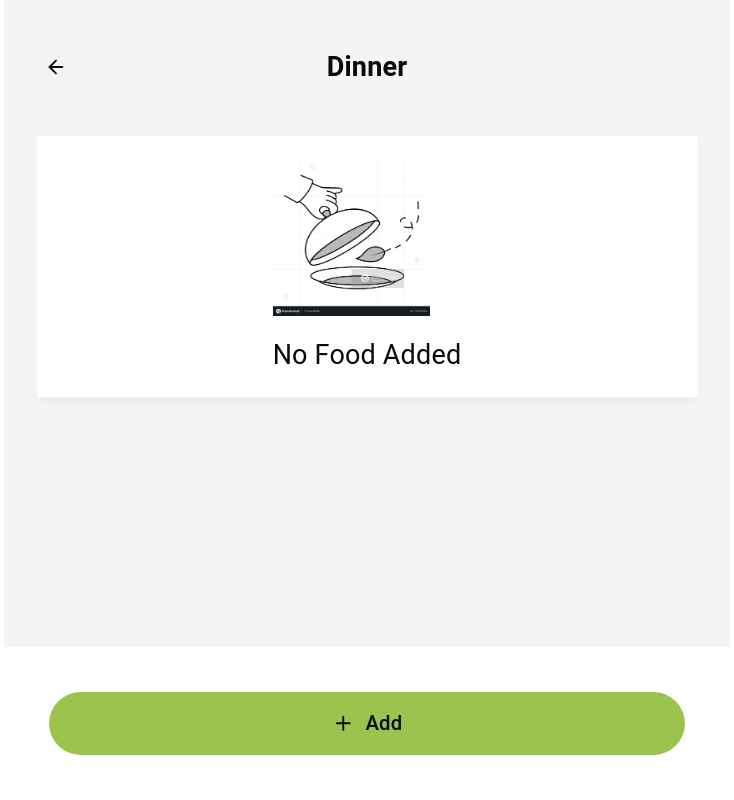
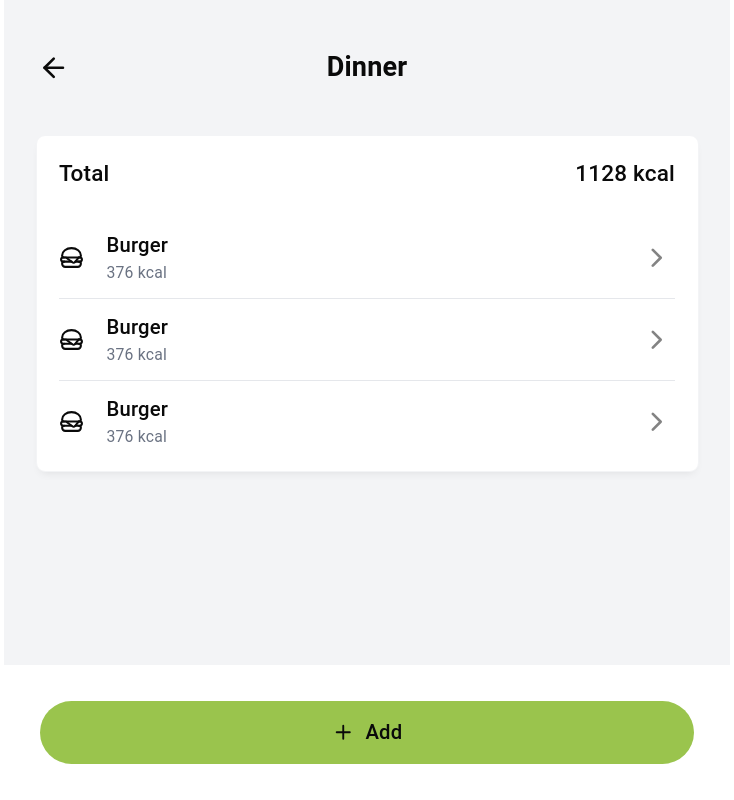
Before and after one commit to RupanSamanta/nutrify, a React (Vite) app in the folder client/: page / in a window 1280 px wide. Shown: the whole page, without its empty margins (273-1007 px from the left). Built offline with nearby package versions, Linux system fonts and the light colour scheme; a web font is replaced by a local one.

Commit message:
feat: add FoodList and DeleteLogDialog components; integrate swipeable functionality and calorie summary in MealDashboard

```diff
--- a/client/package.json
+++ b/client/package.json
@@ -20,6 +20,7 @@
     "react": "^19.2.8",
     "react-day-picker": "^10.0.2",
     "react-dom": "^19.2.8",
+    "react-swipeable": "^7.0.2",
     "shadcn": "^4.21.1",
     "tailwindcss": "^4.3.3",
     "tw-animate-css": "^1.4.0"
--- /dev/null
+++ b/client/src/components/meal/DeleteLogDialog.jsx
@@ -0,0 +1,28 @@
+import { AlertDialog, AlertDialogAction, AlertDialogCancel, AlertDialogContent, AlertDialogDescription, AlertDialogFooter, AlertDialogHeader, AlertDialogTitle, AlertDialogTrigger } from "@/components/ui/alert-dialog"
+import { Button } from "@/components/ui/button"
+import { Trash } from "lucide-react"
+
+const DeleteLogDialog = () => {
+    return (
+        <AlertDialog>
+            <AlertDialogTrigger render={
+                <Button variant="destructive" className="absolute size-12 right-0 top-1/2 -translate-y-1/2 rounded-md rounded-l-none"><Trash className="size-5!" /></Button>
+            } />
+            <AlertDialogContent size="sm">
+                <AlertDialogHeader>
+                    <AlertDialogTitle className="font-medium text-red-700 text-lg">Delete</AlertDialogTitle>
+                    <AlertDialogDescription className="flex flex-col gap-1 mt-3 mb-3">
+                        <span className="font-medium text-black">Sure you want to delete this food log?</span>
+                        <span className="text-sm">This action cannot be undone</span>
+                    </AlertDialogDescription>
+                </AlertDialogHeader>
+                <AlertDialogFooter className="*:text-black *:p-5 *:rounded-full *:font-medium">
+                    <AlertDialogCancel className="bg-gray-200 hover:bg-gray-300 border-none">Cancel</AlertDialogCancel>
+                    <AlertDialogAction className="bg-themegreen hover:bg-themegreen">Continue</AlertDialogAction>
+                </AlertDialogFooter>
+            </AlertDialogContent>
+        </AlertDialog>
+    )
+}
+
+export default DeleteLogDialog
--- /dev/null
+++ b/client/src/components/meal/FoodList.jsx
@@ -0,0 +1,42 @@
+import { Button } from "@/components/ui/button"
+import { ChevronRight, Hamburger } from "lucide-react"
+import { useEffect, useState } from "react"
+import { useSwipeable } from "react-swipeable"
+import DeleteLogDialog from "./DeleteLogDialog"
+
+const FoodList = ({ data }) => {
+    const [show, setShow] = useState(false);
+    const handler = useSwipeable({
+        onSwipedLeft: () => {
+            setShow((p) => !p);
+        },
+        delta: 30,
+        trackMouse: true,
+        trackTouch: true,
+        preventScrollOnSwipe: true
+    });
+
+    useEffect(() => {
+        document.addEventListener('click', (e) => {
+            setShow((p)=> !p);
+        });
+    }, []);
+
+    return (
+        <div className="relative flex py-3 overflow-hidden">
+            <DeleteLogDialog />
+            <div {...handler} className="flex flex-1 justify-between items-center bg-white z-10 transition-all" style={{translate: show ? -40 : 0}}>
+                {data?.icon ? <img src={data?.icon ? data.icon : ""} className="size-13" /> : <Hamburger size={25} />}
+                <div className="flex flex-col flex-1 text-left pl-5">
+                    <div className="flex items-center gap-2 text-lg font-medium capitalize">{data.name}</div>
+                    <div className="flex items-center gap-3">
+                        <div className="text-sm text-gray-500">{data.calories} kcal</div>
+                    </div>
+                </div>
+                <Button variant="outline" size="icon" disabled className="rounded-full outline-none border-none"><ChevronRight strokeWidth={2} className="size-7!" /></Button>
+            </div>
+        </div>
+    )
+}
+
+export default FoodList
--- a/client/src/components/meal/MealDashboard.jsx
+++ b/client/src/components/meal/MealDashboard.jsx
@@ -2,26 +2,40 @@ import { ArrowLeft, Plus } from "lucide-react"
 
 import NoFood from "@/assets/icons/nofood.png"
 import { Button } from "../ui/button"
+import FoodList from "./FoodList";
 
-const MealDashboard = ({title="Dinner", foodList=[]}) => {
+const MealDashboard = ({ title = "Dinner", foodList = [] }) => {
+    foodList = [
+        { icon: '', name: 'Burger', calories: 376 },
+        { icon: '', name: 'Burger', calories: 376 },
+        { icon: '', name: 'Burger', calories: 376 }
+    ];
+    const totalCalories = foodList.map((obj) => obj.calories).reduce((a, b) => a + b);
     return (
-        <div className="meal-dashboard  relative h-full p-6 px-7 bg-gray-100 *:w-full *:px-2 *:py-5">
+        <div className="meal-dashboard relative h-full p-6 px-7 bg-gray-100 *:w-full *:px-2 *:py-5">
             <div className="relative py-4 mb-3">
-                <ArrowLeft size={22} className="absolute top-1/2 -translate-y-1/2" />
+                <Button variant="outline" size="icon" className="absolute left-0 top-1/2 -translate-y-1/2 border-none bg-transparent"><ArrowLeft className="size-7!" /></Button>
                 <div className="text-2xl font-bold">{title}</div>
             </div>
-            <div className="nutrient-dashboard my-6 border bg-white border-gray-100 shadow-[0_5px_10px_-5px_rgba(0,0,0,0.1)]">
-                {foodList.length ?
-                    <></> :
-                    <div className="grid gap-5 justify-center">
-                        <img src={NoFood} className="size-35" />
-                        <div className="text-2xl">No Food Added</div>
+            {foodList.length ?
+                <div className="nutrient-dashboard my-6 px-5! rounded-md border bg-white border-gray-100 shadow-[0_5px_10px_-5px_rgba(0,0,0,0.1)] *:border-b *:border-gray-200 *:first:border-none *:last:border-none *:last:p-0 *:last:mt-3">
+                    <div className="flex justify-between text-xl font-medium pb-3 mb-3">
+                        <span className="">Total</span>
+                        <span>{totalCalories} kcal</span>
                     </div>
-                }
-            </div>
-            <div className="absolute bg-white bottom-0 left-0 p-10! m-0">
+                    {foodList.map((data, ind) => {
+                        return <FoodList key={ind} data={data} />
+                    })}
+                </div>
+                :
+                <div className="grid gap-5 place-items-center translate-y-20">
+                    <img src={NoFood} className="size-50" />
+                    <div className="text-2xl">No Food Added</div>
+                </div>
+            }
+            <div className="absolute bg-white bottom-0 left-0 p-8! m-0">
                 <Button variant="outline" className="w-full rounded-full bg-themegreen py-7! border-none text-lg" >
-                    <Plus className="size-5! mr-1"/> Add
+                    <Plus className="size-5! mr-1" /> Add
                 </Button>
             </div>
         </div>
--- /dev/null
+++ b/client/src/components/ui/alert-dialog.jsx
@@ -0,0 +1,188 @@
+import * as React from "react"
+import { AlertDialog as AlertDialogPrimitive } from "@base-ui/react/alert-dialog"
+import { cn } from "cn"
+
+import { Button } from "@/components/ui/button"
+
+function AlertDialog({
+  ...props
+}) {
+  return <AlertDialogPrimitive.Root data-slot="alert-dialog" {...props} />
+}
+
+function AlertDialogTrigger({
+  ...props
+}) {
+  return (
+    <AlertDialogPrimitive.Trigger data-slot="alert-dialog-trigger" {...props} />
+  )
+}
+
+function AlertDialogPortal({
+  ...props
+}) {
+  return (
+    <AlertDialogPrimitive.Portal data-slot="alert-dialog-portal" {...props} />
+  )
+}
+
+function AlertDialogOverlay({
+  className,
+  ...props
+}) {
+  return (
+    <AlertDialogPrimitive.Backdrop
+      data-slot="alert-dialog-overlay"
+      className={cn(
+        "fixed inset-0 isolate z-50 bg-black/10 duration-100 supports-backdrop-filter:backdrop-blur-xs data-open:animate-in data-open:fade-in-0 data-closed:animate-out data-closed:fade-out-0",
+        className
+      )}
+      {...props}
+    />
+  )
+}
+
+function AlertDialogContent({
+  className,
+  size = "default",
+  ...props
+}) {
+  return (
+    <AlertDialogPortal>
+      <AlertDialogOverlay />
+      <AlertDialogPrimitive.Popup
+        data-slot="alert-dialog-content"
+        data-size={size}
+        className={cn(
+          "group/alert-dialog-content fixed top-1/2 left-1/2 z-50 grid w-full -translate-x-1/2 -translate-y-1/2 gap-4 rounded-xl bg-popover p-4 text-popover-foreground ring-1 ring-foreground/10 duration-100 outline-none data-[size=default]:max-w-xs data-[size=sm]:max-w-xs data-[size=default]:sm:max-w-sm data-open:animate-in data-open:fade-in-0 data-open:zoom-in-95 data-closed:animate-out data-closed:fade-out-0 data-closed:zoom-out-95",
+          className
+        )}
+        {...props}
+      />
+    </AlertDialogPortal>
+  )
+}
+
+function AlertDialogHeader({
+  className,
+  ...props
+}) {
+  return (
+    <div
+      data-slot="alert-dialog-header"
+      className={cn(
+        "grid grid-rows-[auto_1fr] place-items-center gap-1.5 text-center has-data-[slot=alert-dialog-media]:grid-rows-[auto_auto_1fr] has-data-[slot=alert-dialog-media]:gap-x-4 sm:group-data-[size=default]/alert-dialog-content:place-items-start sm:group-data-[size=default]/alert-dialog-content:text-left sm:group-data-[size=default]/alert-dialog-content:has-data-[slot=alert-dialog-media]:grid-rows-[auto_1fr]",
+        className
+      )}
+      {...props}
+    />
+  )
+}
+
+function AlertDialogFooter({
+  className,
+  ...props
+}) {
+  return (
+    <div
+      data-slot="alert-dialog-footer"
+      className={cn(
+        "-mx-4 -mb-4 flex flex-col-reverse gap-2 rounded-b-xl border-t bg-muted/50 p-4 group-data-[size=sm]/alert-dialog-content:grid group-data-[size=sm]/alert-dialog-content:grid-cols-2 sm:flex-row sm:justify-end",
+        className
+      )}
+      {...props}
+    />
+  )
+}
+
+function AlertDialogMedia({
+  className,
+  ...props
+}) {
+  return (
+    <div
+      data-slot="alert-dialog-media"
+      className={cn(
+        "mb-2 inline-flex size-10 items-center justify-center rounded-md bg-muted sm:group-data-[size=default]/alert-dialog-content:row-span-2 *:[svg:not([class*='size-'])]:size-6",
+        className
+      )}
+      {...props}
+    />
+  )
+}
+
+function AlertDialogTitle({
+  className,
+  ...props
+}) {
+  return (
+    <AlertDialogPrimitive.Title
+      data-slot="alert-dialog-title"
+      className={cn(
+        "font-heading text-base font-medium sm:group-data-[size=default]/alert-dialog-content:group-has-data-[slot=alert-dialog-media]/alert-dialog-content:col-start-2",
+        className
+      )}
+      {...props}
+    />
+  )
+}
+
+function AlertDialogDescription({
+  className,
+  ...props
+}) {
+  return (
+    <AlertDialogPrimitive.Description
+      data-slot="alert-dialog-description"
+      className={cn(
+        "text-sm text-balance text-muted-foreground md:text-pretty *:[a]:underline *:[a]:underline-offset-3 *:[a]:hover:text-foreground",
+        className
+      )}
+      {...props}
+    />
+  )
+}
+
+function AlertDialogAction({
+  className,
+  ...props
+}) {
+  return (
+    <Button
+      data-slot="alert-dialog-action"
+      className={cn(className)}
+      {...props}
+    />
+  )
+}
+
+function AlertDialogCancel({
+  className,
+  variant = "outline",
+  size = "default",
+  ...props
+}) {
+  return (
+    <AlertDialogPrimitive.Close
+      data-slot="alert-dialog-cancel"
+      className={cn(className)}
+      render={<Button variant={variant} size={size} />}
+      {...props}
+    />
+  )
+}
+
+export {
+  AlertDialog,
+  AlertDialogAction,
+  AlertDialogCancel,
+  AlertDialogContent,
+  AlertDialogDescription,
+  AlertDialogFooter,
+  AlertDialogHeader,
+  AlertDialogMedia,
+  AlertDialogOverlay,
+  AlertDialogPortal,
+  AlertDialogTitle,
+  AlertDialogTrigger,
+}
--- /dev/null
+++ b/client/src/components/ui/separator.jsx
@@ -0,0 +1,22 @@
+import { Separator as SeparatorPrimitive } from "@base-ui/react/separator"
+import { cn } from "cn"
+
+function Separator({
+  className,
+  orientation = "horizontal",
+  ...props
+}) {
+  return (
+    <SeparatorPrimitive
+      data-slot="separator"
+      orientation={orientation}
+      className={cn(
+        "shrink-0 bg-border data-horizontal:h-px data-horizontal:w-full data-vertical:w-px data-vertical:self-stretch",
+        className
+      )}
+      {...props}
+    />
+  )
+}
+
+export { Separator }
```
Also changed, not shown: 1 other file (tests, documents, lock files or other folders).
